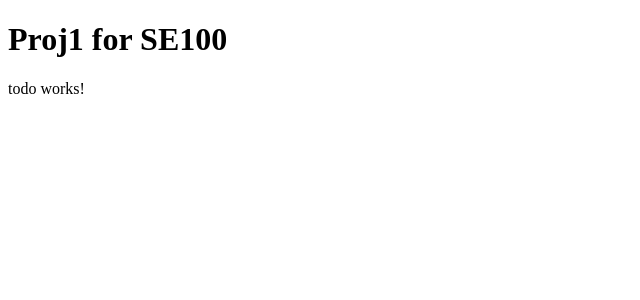
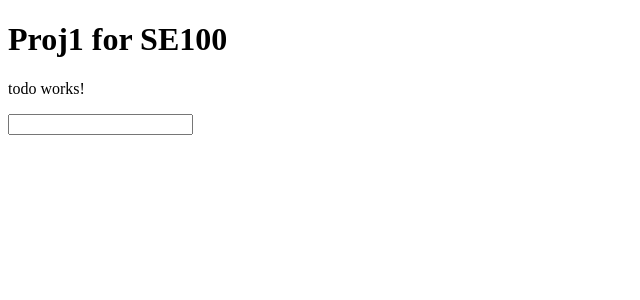
Before and after one commit to Darlenelee/proj1, an Angular app: page /todo in a window 1280 px wide. Shown: the top 300 px of the page, without its empty margins (0-640 px from the left). Built offline with nearby package versions, Linux system fonts and the light colour scheme.

Commit message:
a primary component of input todos

```diff
--- a/src/app/todo/todo.component.html
+++ b/src/app/todo/todo.component.html
@@ -1,3 +1,9 @@
 <p>
   todo works!
 </p>
+<div>
+  <input type="text" [(ngModel)] = "desc" (keyup.enter)="addTodo()">
+  <ul>
+    <li *ngFor="let todo of todos ">{{todo.desc}}</li>
+  </ul>
+</div>
--- a/src/app/todo/todo.component.ts
+++ b/src/app/todo/todo.component.ts
@@ -1,4 +1,5 @@
 import { Component, OnInit } from '@angular/core';
+import { Todo } from './todo.model';
 
 @Component({
   selector: 'app-todo',
@@ -6,10 +7,19 @@ import { Component, OnInit } from '@angular/core';
   styleUrls: ['./todo.component.css']
 })
 export class TodoComponent implements OnInit {
-
+  todos: Todo[] = [];
+  desc = '';
   constructor() { }
 
   ngOnInit() {
   }
 
+  addTodo() {
+    this.todos.push({
+      id: 1,
+      desc: this.desc,
+      completed: false
+    });
+    this.desc = '';
+  }
 }
--- /dev/null
+++ b/src/app/todo/todo.model.ts
@@ -0,0 +1,5 @@
+export class Todo {
+  id: number;
+  desc: string;
+  completed: boolean;
+}
```
Also changed, not shown: src/app/todo/todo.service.ts (added, +8 -0 lines), 1 other file (tests, documents, lock files or other folders).
